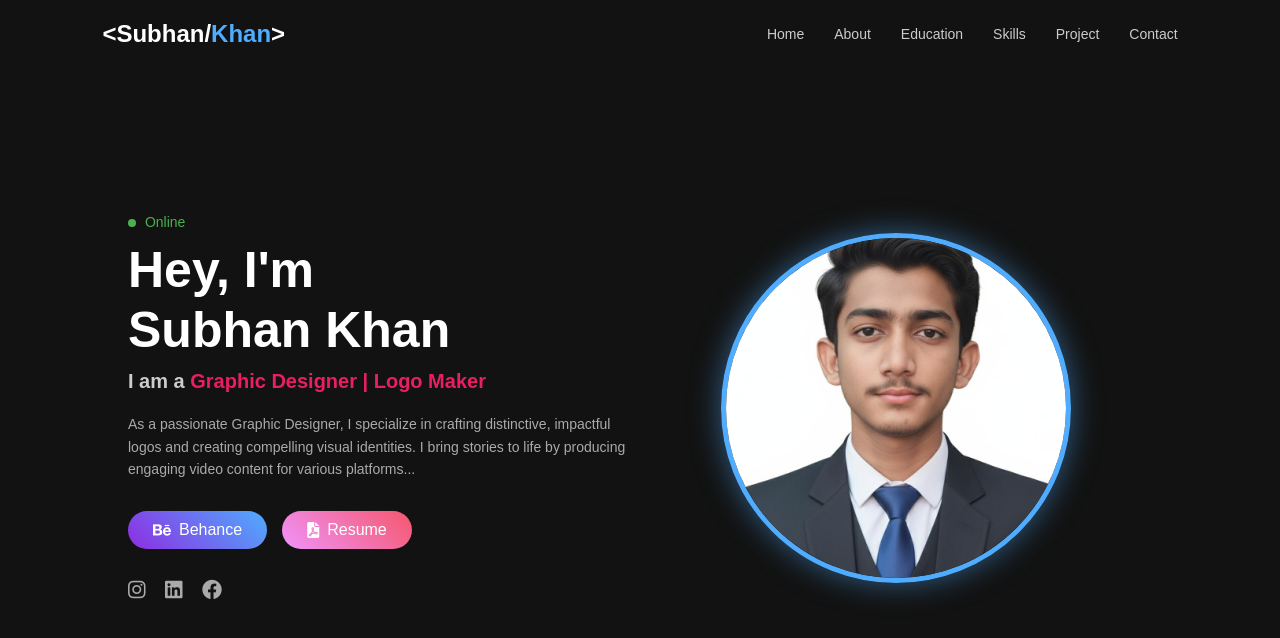
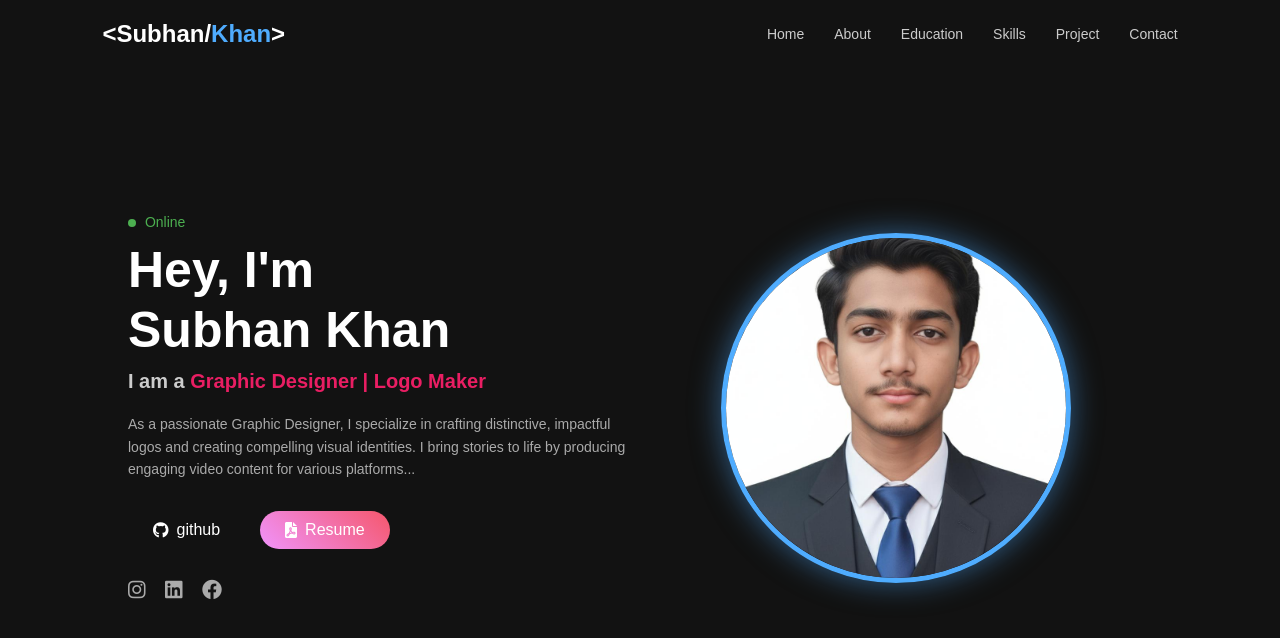
Before and after one commit to Subhankhan327/My-portfolio, a plain HTML site: page index.html in a window 1280 px wide. Drawn offline with Linux system fonts and the light colour scheme.

Commit message:
Update index.html

```diff
--- a/index.html
+++ b/index.html
@@ -33,7 +33,7 @@
             </div>
 
             <div class="buttons">
-                <a href="#" class="btn behance"><i class="fab fa-behance"></i> Behance</a>
+                <a href="#" class="btn github"><i class="fab fa-github"></i> github</a>
                 <a href="#" class="btn resume"><i class="fas fa-file-pdf"></i> Resume</a>
             </div>
 
```
